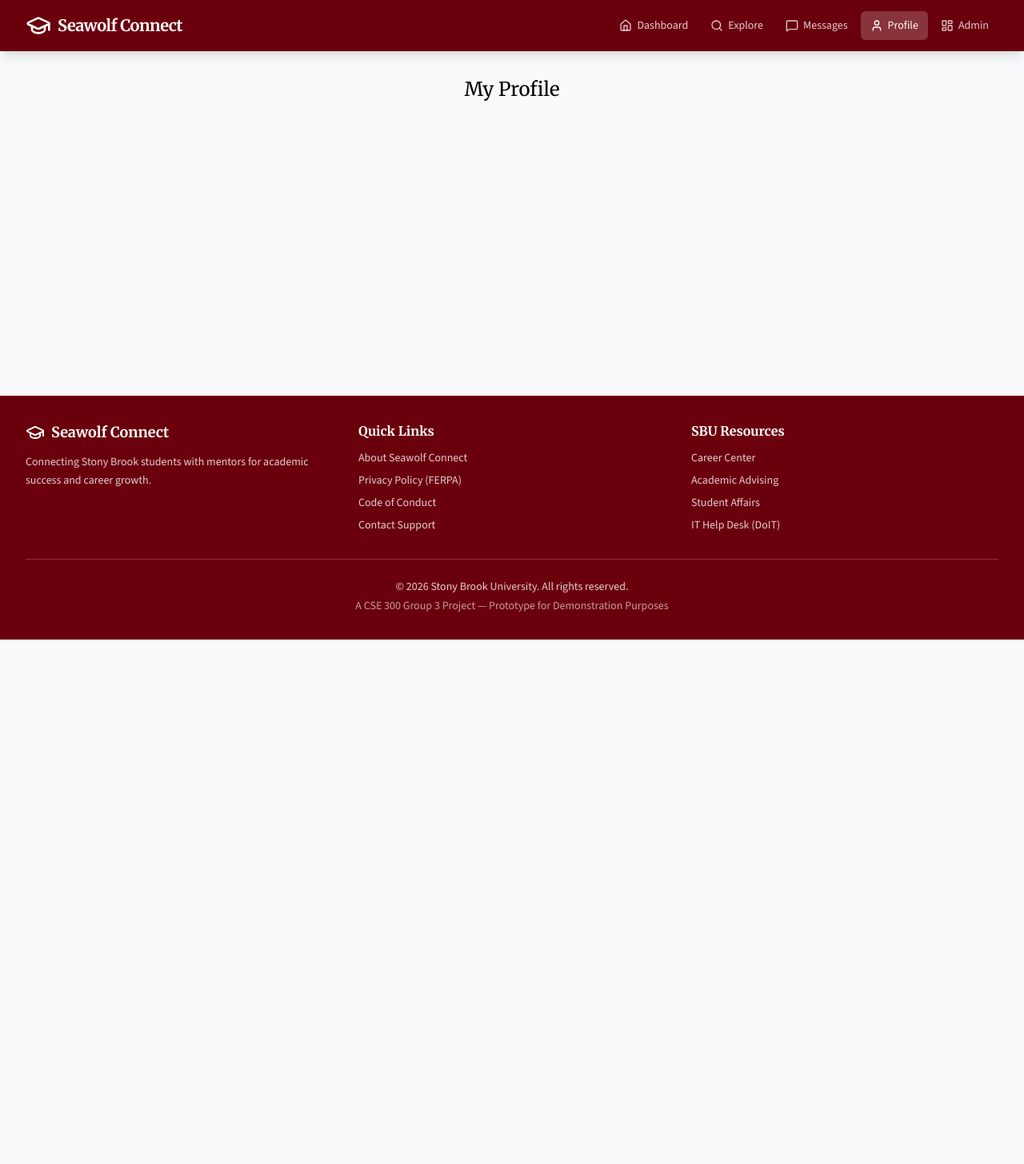
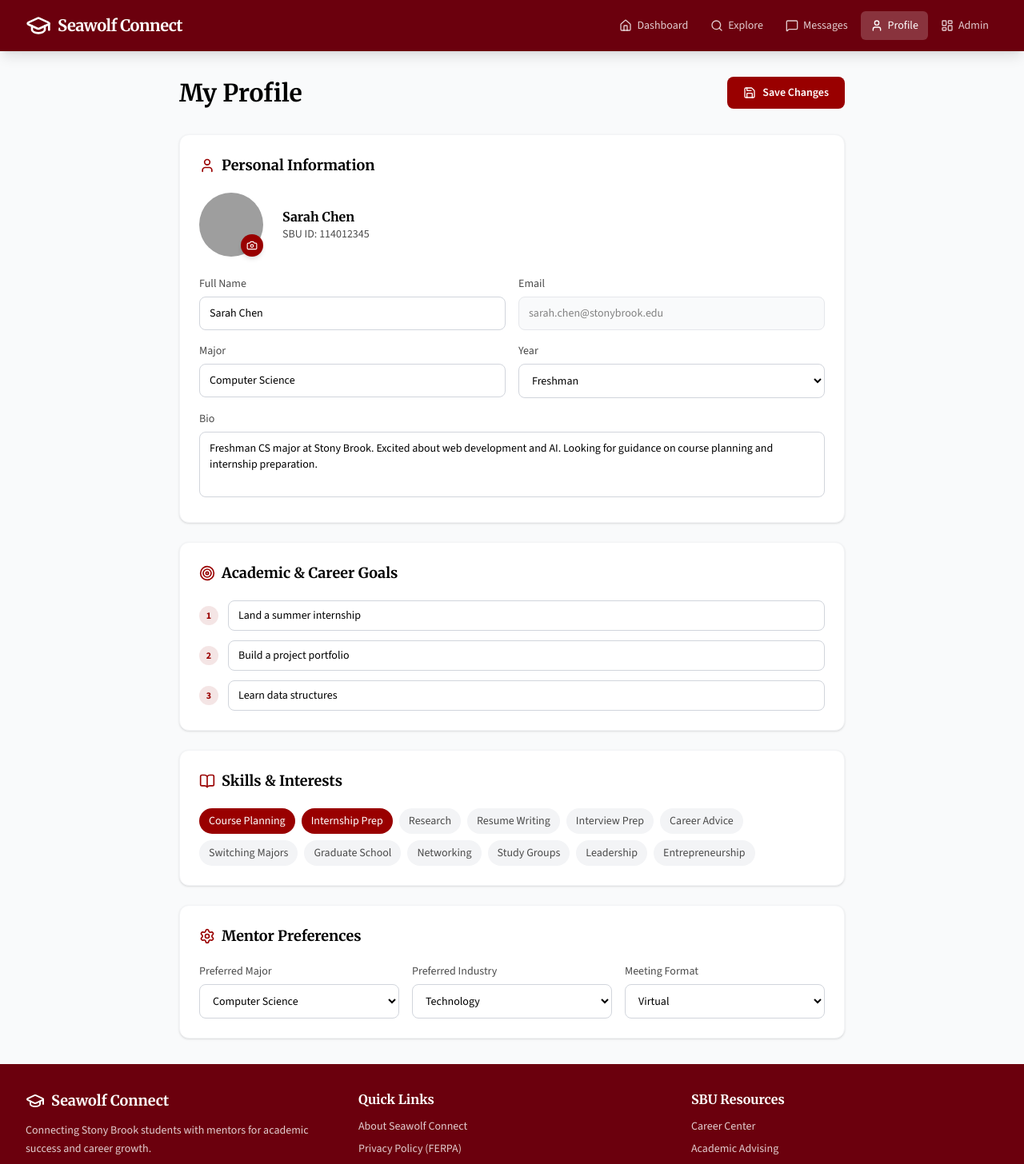
Before and after one commit to chuanhan741-ai/seawolf-connect, a React (Vite) app: page /profile in a window 1280 px wide. Shown: the top 1456 px of the page at 80% size. Before the commit the page ends 800 px from the top, so only its background shows below. Built offline with nearby package versions, Linux system fonts and the light colour scheme; grey boxes are pictures that could not be loaded.

Commit message:
feat: build Profile page with editable personal info, goals, tags, and preferences

```diff
--- a/src/pages/Profile.jsx
+++ b/src/pages/Profile.jsx
@@ -1,3 +1,226 @@
+import { useState } from 'react';
+import { User, BookOpen, Target, Settings, Save, Camera } from 'lucide-react';
+import { currentUser } from '../data/mentors';
+
 export default function Profile() {
-  return <div className="p-8 text-center text-2xl font-heading">My Profile</div>;
+  const [profile, setProfile] = useState({
+    name: currentUser.name,
+    email: currentUser.email,
+    major: currentUser.major,
+    year: currentUser.year,
+    bio: currentUser.bio,
+    goals: currentUser.goals,
+    tags: currentUser.tags,
+    prefMajor: currentUser.preferences.major,
+    prefIndustry: currentUser.preferences.industry,
+    prefFormat: currentUser.preferences.format,
+  });
+  const [saved, setSaved] = useState(false);
+
+  const update = (field, value) => {
+    setProfile(prev => ({ ...prev, [field]: value }));
+    setSaved(false);
+  };
+
+  const handleSave = () => {
+    setSaved(true);
+    setTimeout(() => setSaved(false), 2000);
+  };
+
+  const allTags = ['Course Planning', 'Internship Prep', 'Research', 'Resume Writing',
+    'Interview Prep', 'Career Advice', 'Switching Majors', 'Graduate School',
+    'Networking', 'Study Groups', 'Leadership', 'Entrepreneurship'];
+
+  return (
+    <div className="max-w-4xl mx-auto px-4 sm:px-6 lg:px-8 py-8">
+      <div className="flex items-center justify-between mb-8">
+        <h1 className="font-heading text-3xl font-bold text-sbu-black">My Profile</h1>
+        <button
+          onClick={handleSave}
+          className={`flex items-center gap-2 px-5 py-2.5 rounded-lg font-semibold text-sm transition-colors ${
+            saved
+              ? 'bg-green-600 text-white'
+              : 'bg-sbu-red text-white hover:bg-sbu-bright-red'
+          }`}
+        >
+          <Save className="w-4 h-4" />
+          {saved ? 'Saved!' : 'Save Changes'}
+        </button>
+      </div>
+
+      <div className="space-y-6">
+        {/* Personal Info */}
+        <section className="bg-white rounded-xl shadow-sm border border-gray-100 p-6">
+          <h2 className="font-heading text-lg font-bold text-sbu-black mb-5 flex items-center gap-2">
+            <User className="w-5 h-5 text-sbu-red" /> Personal Information
+          </h2>
+          <div className="flex items-center gap-6 mb-6">
+            <div className="relative">
+              <img src={currentUser.avatar} alt="" className="w-20 h-20 rounded-full bg-gray-100" />
+              <button className="absolute bottom-0 right-0 w-7 h-7 bg-sbu-red text-white rounded-full flex items-center justify-center shadow-md hover:bg-sbu-bright-red">
+                <Camera className="w-3.5 h-3.5" />
+              </button>
+            </div>
+            <div>
+              <h3 className="font-semibold text-sbu-black">{profile.name}</h3>
+              <p className="text-sm text-sbu-dark-gray">SBU ID: {currentUser.sbuId}</p>
+            </div>
+          </div>
+          <div className="grid grid-cols-1 sm:grid-cols-2 gap-4">
+            <div>
+              <label className="text-sm font-medium text-sbu-dark-gray mb-1.5 block">Full Name</label>
+              <input
+                type="text"
+                value={profile.name}
+                onChange={(e) => update('name', e.target.value)}
+                className="w-full border border-gray-300 rounded-lg px-3 py-2.5 text-sm focus:ring-2 focus:ring-sbu-red/20 focus:border-sbu-red"
+              />
+            </div>
+            <div>
+              <label className="text-sm font-medium text-sbu-dark-gray mb-1.5 block">Email</label>
+              <input
+                type="email"
+                value={profile.email}
+                disabled
+                className="w-full border border-gray-200 rounded-lg px-3 py-2.5 text-sm bg-gray-50 text-sbu-medium-gray"
+              />
+            </div>
+            <div>
+              <label className="text-sm font-medium text-sbu-dark-gray mb-1.5 block">Major</label>
+              <input
+                type="text"
+                value={profile.major}
+                onChange={(e) => update('major', e.target.value)}
+                className="w-full border border-gray-300 rounded-lg px-3 py-2.5 text-sm focus:ring-2 focus:ring-sbu-red/20 focus:border-sbu-red"
+              />
+            </div>
+            <div>
+              <label className="text-sm font-medium text-sbu-dark-gray mb-1.5 block">Year</label>
+              <select
+                value={profile.year}
+                onChange={(e) => update('year', e.target.value)}
+                className="w-full border border-gray-300 rounded-lg px-3 py-2.5 text-sm focus:ring-2 focus:ring-sbu-red/20 focus:border-sbu-red"
+              >
+                <option>Freshman</option>
+                <option>Sophomore</option>
+                <option>Junior</option>
+                <option>Senior</option>
+                <option>Graduate</option>
+              </select>
+            </div>
+          </div>
+          <div className="mt-4">
+            <label className="text-sm font-medium text-sbu-dark-gray mb-1.5 block">Bio</label>
+            <textarea
+              value={profile.bio}
+              onChange={(e) => update('bio', e.target.value)}
+              rows={3}
+              className="w-full border border-gray-300 rounded-lg px-3 py-2.5 text-sm focus:ring-2 focus:ring-sbu-red/20 focus:border-sbu-red resize-none"
+            />
+          </div>
+        </section>
+
+        {/* Academic Goals */}
+        <section className="bg-white rounded-xl shadow-sm border border-gray-100 p-6">
+          <h2 className="font-heading text-lg font-bold text-sbu-black mb-5 flex items-center gap-2">
+            <Target className="w-5 h-5 text-sbu-red" /> Academic & Career Goals
+          </h2>
+          <div className="space-y-3">
+            {profile.goals.map((goal, i) => (
+              <div key={i} className="flex items-center gap-3">
+                <span className="w-6 h-6 bg-sbu-red/10 text-sbu-red rounded-full flex items-center justify-center text-xs font-bold">{i + 1}</span>
+                <input
+                  type="text"
+                  value={goal}
+                  onChange={(e) => {
+                    const newGoals = [...profile.goals];
+                    newGoals[i] = e.target.value;
+                    update('goals', newGoals);
+                  }}
+                  className="flex-1 border border-gray-300 rounded-lg px-3 py-2 text-sm focus:ring-2 focus:ring-sbu-red/20 focus:border-sbu-red"
+                />
+              </div>
+            ))}
+          </div>
+        </section>
+
+        {/* Skills & Interests */}
+        <section className="bg-white rounded-xl shadow-sm border border-gray-100 p-6">
+          <h2 className="font-heading text-lg font-bold text-sbu-black mb-5 flex items-center gap-2">
+            <BookOpen className="w-5 h-5 text-sbu-red" /> Skills & Interests
+          </h2>
+          <div className="flex flex-wrap gap-2">
+            {allTags.map(tag => (
+              <button
+                key={tag}
+                onClick={() => {
+                  const newTags = profile.tags.includes(tag)
+                    ? profile.tags.filter(t => t !== tag)
+                    : [...profile.tags, tag];
+                  update('tags', newTags);
+                }}
+                className={`px-3 py-1.5 rounded-full text-sm font-medium transition-colors ${
+                  profile.tags.includes(tag)
+                    ? 'bg-sbu-red text-white'
+                    : 'bg-gray-100 text-sbu-dark-gray hover:bg-gray-200'
+                }`}
+              >
+                {tag}
+              </button>
+            ))}
+          </div>
+        </section>
+
+        {/* Mentor Preferences */}
+        <section className="bg-white rounded-xl shadow-sm border border-gray-100 p-6">
+          <h2 className="font-heading text-lg font-bold text-sbu-black mb-5 flex items-center gap-2">
+            <Settings className="w-5 h-5 text-sbu-red" /> Mentor Preferences
+          </h2>
+          <div className="grid grid-cols-1 sm:grid-cols-3 gap-4">
+            <div>
+              <label className="text-sm font-medium text-sbu-dark-gray mb-1.5 block">Preferred Major</label>
+              <select
+                value={profile.prefMajor}
+                onChange={(e) => update('prefMajor', e.target.value)}
+                className="w-full border border-gray-300 rounded-lg px-3 py-2.5 text-sm focus:ring-2 focus:ring-sbu-red/20 focus:border-sbu-red"
+              >
+                <option>Computer Science</option>
+                <option>Biology</option>
+                <option>Psychology</option>
+                <option>Business Management</option>
+                <option>Electrical Engineering</option>
+                <option>Information Systems</option>
+              </select>
+            </div>
+            <div>
+              <label className="text-sm font-medium text-sbu-dark-gray mb-1.5 block">Preferred Industry</label>
+              <select
+                value={profile.prefIndustry}
+                onChange={(e) => update('prefIndustry', e.target.value)}
+                className="w-full border border-gray-300 rounded-lg px-3 py-2.5 text-sm focus:ring-2 focus:ring-sbu-red/20 focus:border-sbu-red"
+              >
+                <option>Technology</option>
+                <option>Finance</option>
+                <option>Research / Academia</option>
+                <option>Healthcare</option>
+                <option>Government / Policy</option>
+              </select>
+            </div>
+            <div>
+              <label className="text-sm font-medium text-sbu-dark-gray mb-1.5 block">Meeting Format</label>
+              <select
+                value={profile.prefFormat}
+                onChange={(e) => update('prefFormat', e.target.value)}
+                className="w-full border border-gray-300 rounded-lg px-3 py-2.5 text-sm focus:ring-2 focus:ring-sbu-red/20 focus:border-sbu-red"
+              >
+                <option>Virtual</option>
+                <option>In-Person</option>
+                <option>Either</option>
+              </select>
+            </div>
+          </div>
+        </section>
+      </div>
+    </div>
+  );
 }
```
